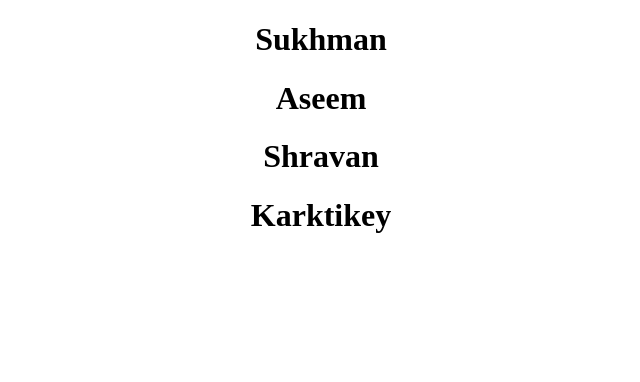
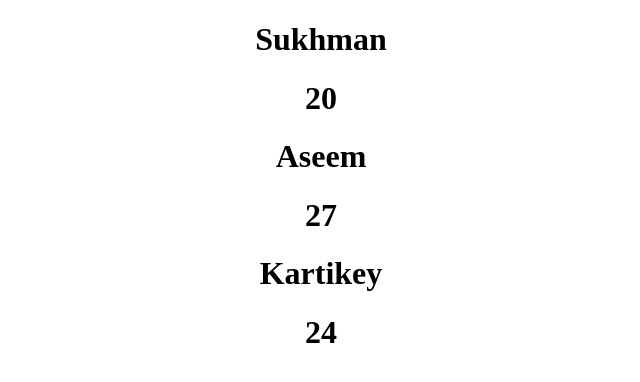
Before and after one commit to sukhman31/Learn-React, a React (Create React App) app: page / in a window 1280 px wide. Shown: the top 382 px of the page, without its empty margins (319-959 px from the left). Built offline with nearby package versions, Linux system fonts and the light colour scheme.

Commit message:
Working with a list of objects

```diff
--- a/src/App.js
+++ b/src/App.js
@@ -1,13 +1,17 @@
 import './App.css';
-
+import {User} from './User'
 
 
 function App() {
-  const names = ['Sukhman','Aseem','Shravan','Karktikey'];
+  const users = [
+    {'name' : 'Sukhman' , 'age' : 20},
+    {'name' : 'Aseem' , 'age' : 27},
+    {'name' : 'Kartikey', 'age' : 24}
+  ];
   return (
     <div className="App">
-      {names.map((name,key) => {
-        return <h1 key={key}>{name}</h1>
+      {users.map((user,key) => {
+        return <User name = {user.name} age = {user.age}/>
       })}
     </div>
   )
--- /dev/null
+++ b/src/User.js
@@ -0,0 +1,8 @@
+export const User = (props) => {
+    return (
+    <div>
+      <h1>{props.name}</h1>
+      <h1>{props.age}</h1>
+    </div>
+    )
+}
```
